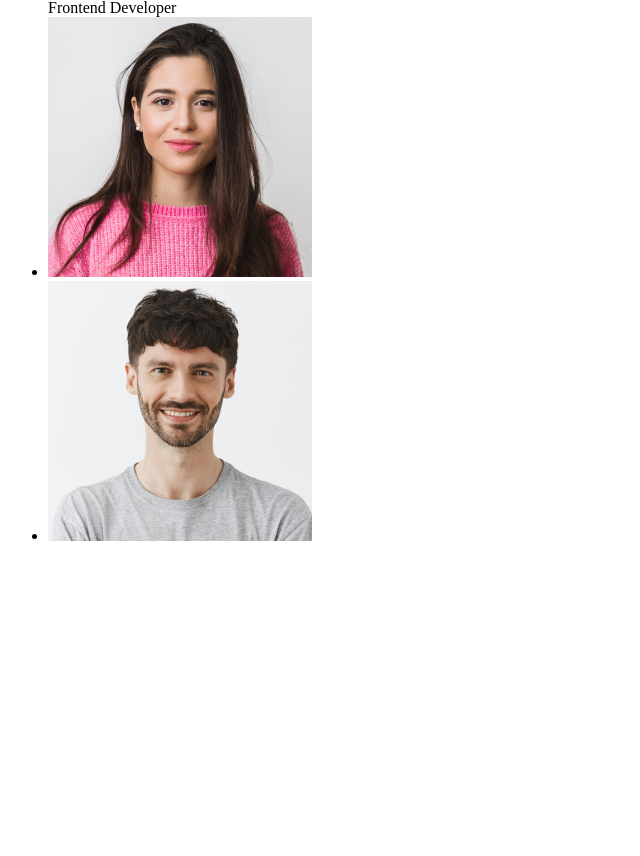
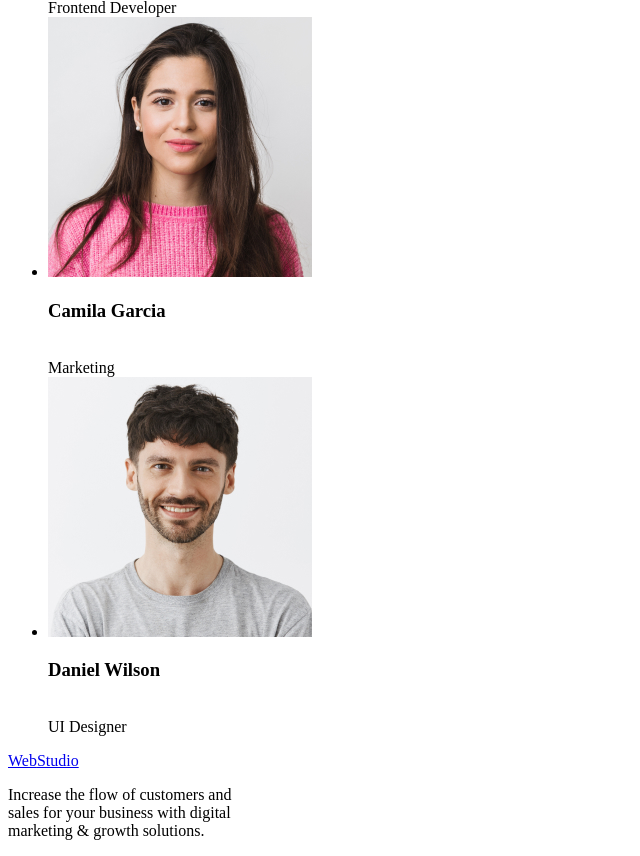
Before and after one commit to AquariusLD/goit-markup-hw-01, a plain HTML site: page index.html in a window 1280 px wide. Shown: the part 1367-2223 px from the top of the page, without its empty margins (0-640 px from the left). Before the commit the page ends 1928 px from the top, so only its background shows below. Drawn offline with Linux system fonts and the light colour scheme.

Commit message:
10.08.23
Внесено дані в footer і опис зоражень

```diff
--- a/index.html
+++ b/index.html
@@ -69,25 +69,33 @@
             <h2>Our Team</h2>
             <ul>
                 <li>
-                    <img src="./images/Product Designer.jpg" alt="Product Designer" width="264" height="260">
+                    <img src="./images/product_designer.jpg" alt="Product Designer" width="264" height="260">
                     <h3>Mark Guerrero</h3> <br />
                     Product Designer
                 </li>
                 <li>
-                    <img src="./images/Frontend Developer.jpg" alt="Frontend Developer" width="264" height="260">
+                    <img src="./images/frontend_developer.jpg" alt="Frontend Developer" width="264" height="260">
                     <h3>Tom Ford</h3> <br />
                     Frontend Developer
                 </li>
-                <li><img src="./images/Marketing.jpg" alt="Marketing" width="264" height="260"></li>
-                <li><img src="./images/UI Designer.jpg" alt="UI Designer" width="264" height="260"></li>
+                <li><img src="./images/marketing.jpg" alt="Marketing" width="264" height="260">
+                    <h3>Camila Garcia</h3> <br />
+                    Marketing
+                </li>
+                <li><img src="./images/ui_designer.jpg" alt="UI Designer" width="264" height="260">
+                    <h3>Daniel Wilson</h3> <br />
+                    UI Designer
+                </li>
             </ul>
-
         </section>
-
-
     </main>
 
-    <footer></footer>
+    <footer>
+        <a href="./images/Web.png">Web</a><a href="./images/Studio.png">Studio</a>
+        <p> Increase the flow of customers and <br />
+            sales for your business with digital <br />
+            marketing & growth solutions. <br />
+    </footer>
 
 </body>
 
```
Also changed, not shown: images/frontend_developer.jpg (renamed from images/Frontend Developer.jpg), images/product_designer.jpg (renamed from images/Product Designer.jpg), images/ui_designer.jpg (renamed from images/UI Designer.jpg).
